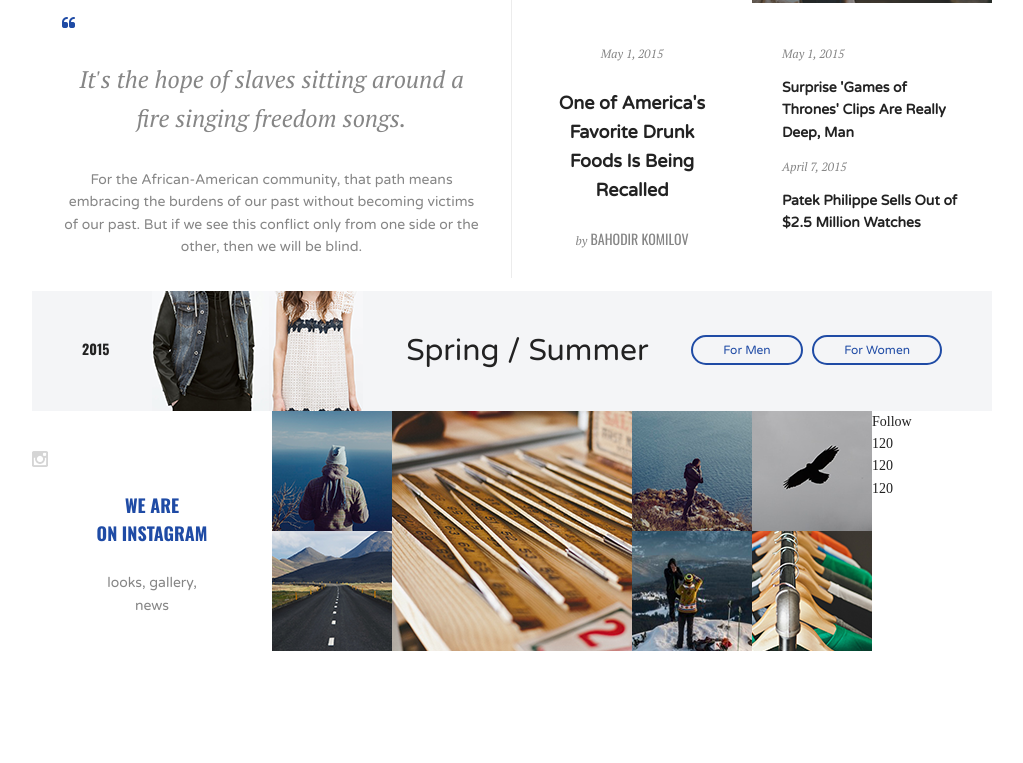
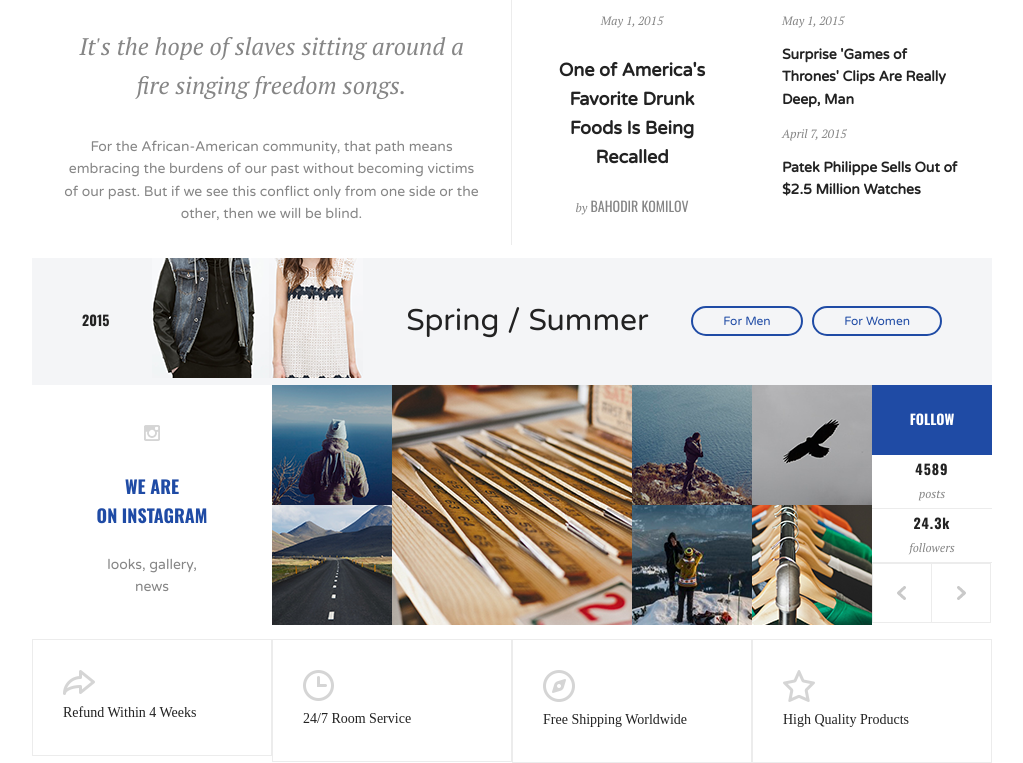
Before and after one commit to Mynik3D/Jersey, a plain HTML site: page index.html in a window 1280 px wide. Shown: the part 1484-2247 px from the top of the page, without its empty margins (128-1151 px from the left). Before the commit the page ends 2141 px from the top, so only its background shows below. Drawn offline with nearby package versions, Linux system fonts and the light colour scheme; a script that the page names is missing.

Commit message:
feature block

```diff
--- a/css/style.less
+++ b/css/style.less
@@ -6,9 +6,7 @@
 p{
 	margin: 0;
 }
-img{
-	display: block;
-}
+
 
 body{
 	font-size: 14px;
@@ -411,6 +409,9 @@ img{
 											clear: both;
 											display: block;
 										}
+										img{
+	display: block;
+}
 						&__header{
 							padding: 40px 30px;
 							display: flex;
@@ -666,11 +667,6 @@ img{
 	    					}
 }
 
-/*.box-fx{
-	display: flex;
-	flex-direction: column;
-	float: left;
-}*/
 .inst{
 	display: -webkit-flex;
 	display: -moz-flex;
@@ -678,6 +674,7 @@ img{
 	display: -o-flex;
 	display: flex;
 	flex-direction: row;
+
 						&__desc{
 							text-align: center;
 							padding: 40px 0;
@@ -695,7 +692,11 @@ img{
 												    font-weight: 400;
 											}
 						}
-						&__pics-a--fx{
+						&__pics{
+							img{
+								display: block;
+							}
+							&-a--fx{
 							display: -webkit-flex;
 							display: -moz-flex;
 							display: -ms-flex;
@@ -703,7 +704,11 @@ img{
 							display: flex;
 							flex-direction: column;
 							float: left;
+
 						}
+						}
+
+
 						&__inf{
 							display: -webkit-flex;
 							display: -moz-flex;
@@ -711,6 +716,79 @@ img{
 							display: -o-flex;
 							display: flex;
 							flex-direction: column;
+							text-align: center;
+													&__desc{
+														background: #1f4ba5;
+														text-align: center;
+														padding: 23px 0;
+
+														span{
+															color: #fff;
+															text-transform: uppercase;
+															font-family: Oswald;
+														    font-size: 14px;
+														    font-weight: bold;
+
+														}
+
+													}
+													&__posts,&__flw{
+														 padding: 3px 0 3px 0;
+														border-bottom: 1px solid #ececec;
+													}
+													.num{
+														color: #222;
+														font-size: 14px;
+														font-family: Oswald;
+														font-weight: bold;
+														letter-spacing: 1px;
+
+													}
+													.zag{
+														font-family: "PT Serif";
+														font-size: 12px;
+														color: #868686;
+													}
+													&__arrows{
+							                                   position: relative;
+																							&--prev{
+																									    width: 60px;
+																									    height: 60px;
+																									    position: absolute;
+																									    top: 50%;
+																									    left: 0px;
+																									    background: url(../images/next-ml.png) no-repeat center;
+																									    z-index: 1;
+																									    cursor: pointer;
+																									    border: 1px solid #ececec;
+																							}
+																							&--next{
+																									    width: 60px;
+																									    height: 60px;
+																									    position: absolute;
+																									    top: 25%;
+																									    left: 59px;
+																									    background: url(../images/prev-ml.png) no-repeat center;
+																									    cursor: pointer;
+																									    border: 1px solid #ececec;
+																							}
+						                                       }
 						}
 
+
+
 }
+.feature{
+	display: -webkit-flex;
+	display: -moz-flex;
+	display: -ms-flex;
+	display: -o-flex;
+	display: flex;
+	flex-direction: row;
+
+	justify-content: space-between;
+	&__rain,&__clock,&__comps,&__star{
+		padding: 30px 30px;
+		border: 1px solid #ececec;
+	}
+}
--- a/index.html
+++ b/index.html
@@ -69,15 +69,12 @@
 <div class="container_12">
 	<div class="grid_12">
 	<div class="sl">
-
 		<div class="sl__slide">
 			<img src="images/men/m-1.jpg" alt="Картинка слайда2">
 			<div class="sl__text">
 				<h2 class="sl__zag">men</h2>
 				<p class="sl__desc">Superdry Orange Label <br> Jersey Shorts</p>
 				<span>&#36; 14</span><a class href="#">Buy now</a>
-
-
 			</div>
 		</div>
 
@@ -386,8 +383,10 @@
 
 
 
+
 <div class="inst__pics">
-	<div class="inst__pics-a--fx">
+
+		<div class="inst__pics-a--fx">
 		<div class="grid_2">
 	<img src="images/man-back.png" alt="">
 		</div>
@@ -396,14 +395,13 @@
 		</div>
 	</div>
 
-
 	 <div class="grid_4">
 	<img src="images/pen.png" alt="">
  		</div>
-	<div class="grid_2">
+			<div class="grid_2">
 	<img src="images/men-call.png" alt="">
 		</div>
-	<div class="grid_2">
+			<div class="grid_2">
 	<img src="images/orel.png" alt="">
 		</div>
 	<div class="grid_2">
@@ -412,19 +410,69 @@
 	<div class="grid_2">
 	<img src="images/tors.png" alt="">
 		</div>
-		</div>
+
+</div>
 		<div class="inst__inf">
 		<div class="grid_2">
 	<div class="inst__inf__desc">
 		<span>Follow</span>
 	</div>
 			</div>
-		<div class="grid_2">120</div>
-		<div class="grid_2">120</div>
-		<div class="grid_2">120</div>
+		<div class="grid_2">
+			<div class="inst__inf__posts">
+					<span class="num">4589</span><br>
+			<span class="zag">posts</span>
+			</div>
+
+		</div>
+		<div class="grid_2">
+			<div class="inst__inf__flw">
+				<span class="num">24.3k</span><br>
+		<span class="zag">followers</span>
+			</div>
+
+		</div>
+		<div class="grid_2">
+			<div class="inst__inf__arrows">
+				<div class="inst__inf__arrows--prev"></div>
+				<div class="inst__inf__arrows--next"></div>
+			</div>
+			</div>
 		</div>
 		</div>
+</div>
+<div class="container_16">
+	<div class="feature">
+	<div class="grid_4">
+
+	<div class="feature__rain">
+		<img src="images/arr.png" alt="arrow">
+		<p>Refund Within 4 Weeks</p>
 	</div>
+	</div>
+	<div class="grid_4">
+
+	<div class="feature__clock">
+		<img src="images/clock.png" alt="clock">
+		<p>24/7 Room Service</p>
+	</div>
+	</div>
+	<div class="grid_4">
+		<div class="feature__comps">
+		<img src="images/Compass.png" alt="compass">
+		<p>Free Shipping Worldwide</p>
+	</div>
+	</div>
+	<div class="grid_4">
+			<div class="feature__star">
+		<img src="images/Star.png" alt="star">
+		<p>High Quality Products</p>
+	</div>
+	</div>
+				</div>
+</div>
+
+
 
 
 
@@ -432,6 +480,7 @@
 <script type="text/javascript" src="js/slick.min.js"></script>
 <script type="text/javascript" src="js/slick-sl.js"></script>
 <script type="text/javascript" src="js/slick-ml.js"></script>
+<script type="text/javascript" src="js/inst-l.js"></script>
 <script type="text/javascript" src="js/mbGallery.js"></script>
 	<script src="js/valuesrch.js"></script>
 </body>
```
Also changed, not shown: js/inst-l.js (added, +7 -0 lines), css/style.css, images/Clock.png (added), images/Compass.png (added), images/Star.png (added), images/arr.png (added).
